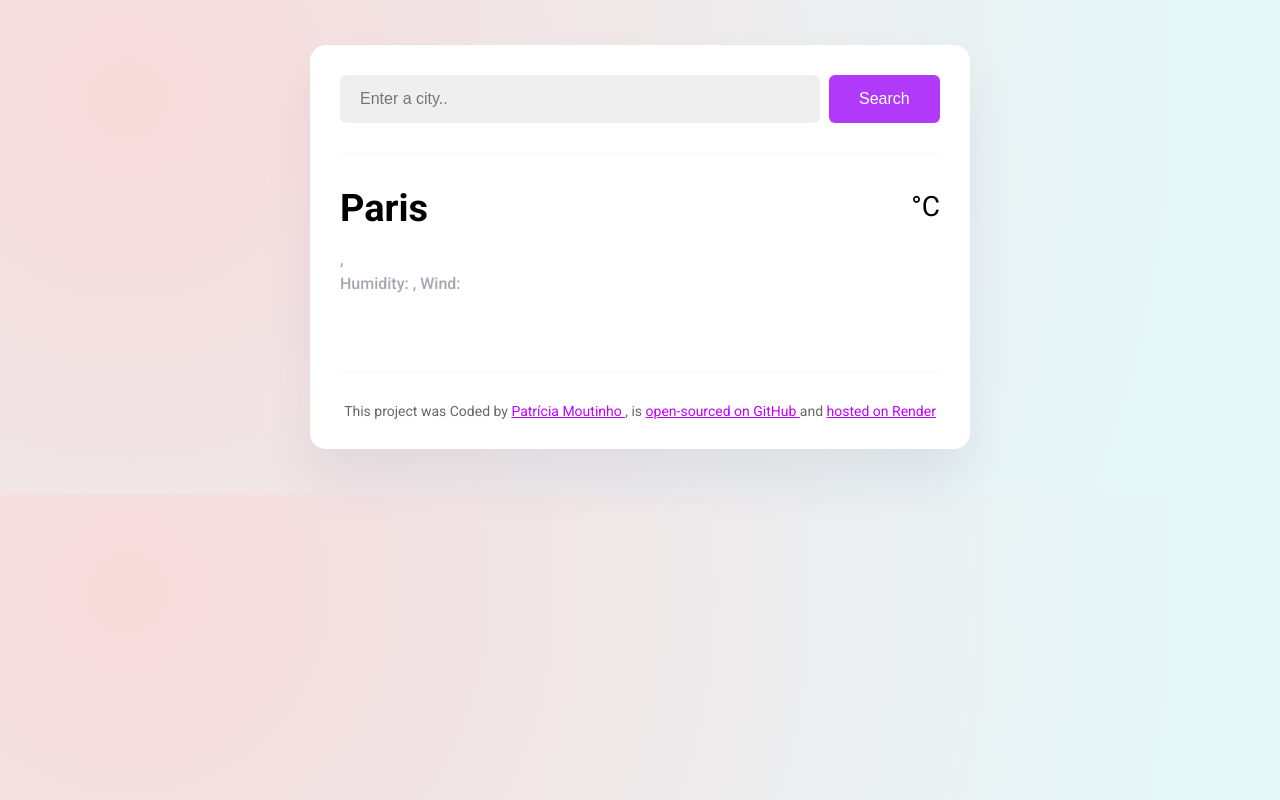
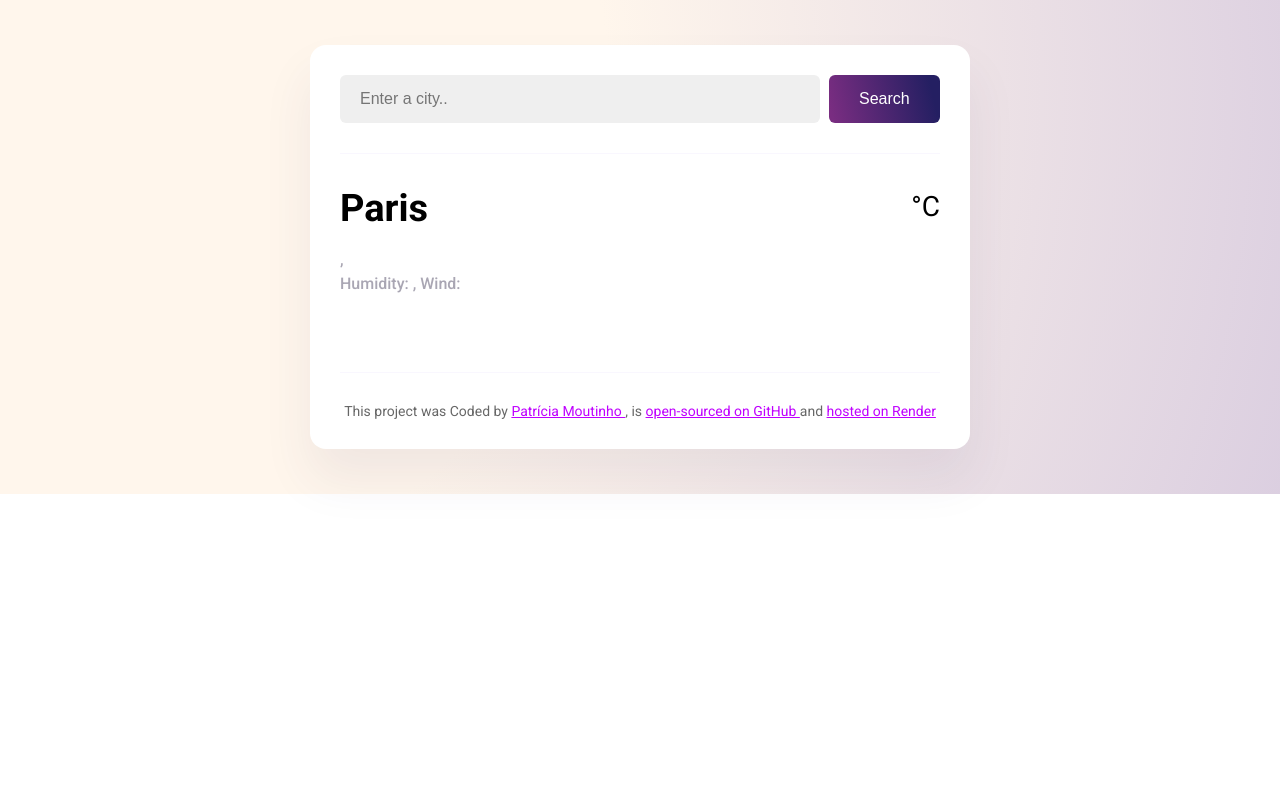
Before and after one commit to PatdesignsDev/final-project-weather-app, a plain HTML site: page index.html in a window 1280 px wide. Drawn offline with nearby package versions, Linux system fonts and the light colour scheme; no server answers.

Commit message:
update style.css

```diff
--- a/src/style.css
+++ b/src/style.css
@@ -1,10 +1,12 @@
 body {
   background: radial-gradient(
     circle at 10% 20%,
-    rgb(248, 219, 219) 0%,
-    rgb(229, 248, 250) 90%
+    rgb(255, 246, 236) 39.5%,
+    rgba(100, 46, 122, 0.23) 100.2%
   );
   font-family: "Roboto", sans-serif;
+  background-repeat: no-repeat;
+  background-size: cover;
 }
 
 a {
@@ -35,7 +37,11 @@ header {
 }
 
 .search-form-button {
-  background: #b039fa;
+  background: linear-gradient(
+    76.8deg,
+    rgb(121, 45, 129) 3.6%,
+    rgb(36, 31, 98) 90.4%
+  );
   padding: 15px 30px;
   border: none;
   font-size: 16px;
@@ -76,7 +82,7 @@ main {
 
 .weather-app-icon {
   width: 88px;
-  height: 88px;
+  height: 8px;
   display: block;
   margin: 0 auto;
 }
```
